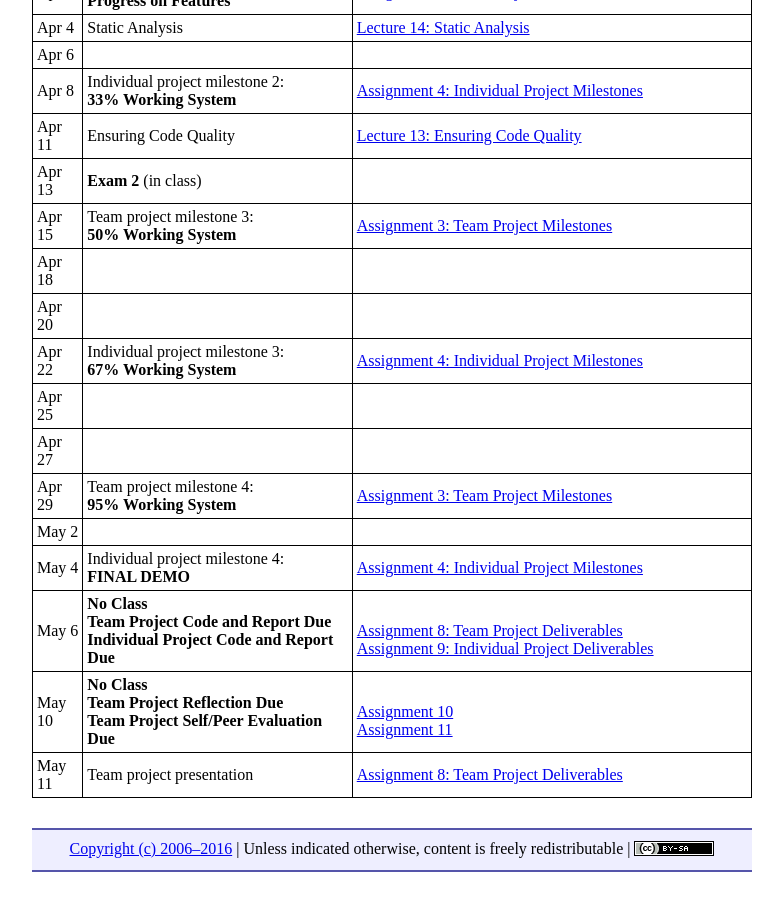
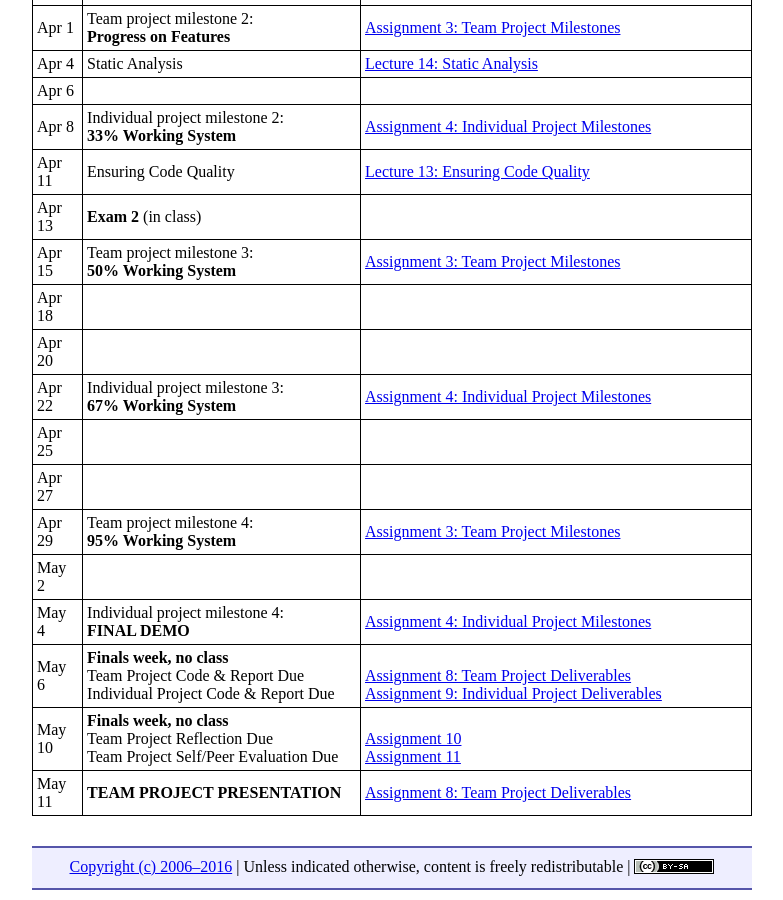
Before and after one commit to ycpcs/cs320-spring2016, a Jekyll site: the page built from schedule.md, in a window 1280 px wide and 900 px high, scrolled down 1510 px. Shown: the whole window, without its empty margins (248-1031 px from the left). Built offline with Jekyll 4.4.1, drawn with Linux system fonts in a browser that asks for light colours; Markdown is read by kramdown in place of the engine named in the settings.

Commit message:
updated schedule

```diff
--- a/schedule.md
+++ b/schedule.md
@@ -58,6 +58,6 @@ Apr 27 |
 Apr 29 | Team project milestone 4:<br> **95% Working System** | [Assignment 3: Team Project Milestones](assign/assign03.html)
 May 2 |
 May 4 | Individual project milestone 4:<br> **FINAL DEMO** | [Assignment 4: Individual Project Milestones](assign/assign04.html)
-May 6 | **No Class**<br> **Team Project Code and Report Due** <br> **Individual Project Code and Report Due** | <br> [Assignment 8: Team Project Deliverables](assign/assign08.html)<br> [Assignment 9: Individual Project Deliverables](assign/assign09.html)
-May 10 | **No Class**<br> **Team Project Reflection Due** <br> **Team Project Self/Peer Evaluation Due** | <br> [Assignment 10](assign/assign10.html)<br> [Assignment 11](assign/assign11.html)
-May 11 | Team project presentation | [Assignment 8: Team Project Deliverables](assign/assign08.html)
+May 6 | **Finals week, no class**<br>Team Project Code & Report Due<br>Individual Project Code & Report Due | <br> [Assignment 8: Team Project Deliverables](assign/assign08.html)<br> [Assignment 9: Individual Project Deliverables](assign/assign09.html)
+May 10 | **Finals week, no class**<br>Team Project Reflection Due<br>Team Project Self/Peer Evaluation Due | <br> [Assignment 10](assign/assign10.html)<br> [Assignment 11](assign/assign11.html)<br>
+May 11 | **TEAM PROJECT PRESENTATION** | [Assignment 8: Team Project Deliverables](assign/assign08.html)
```
